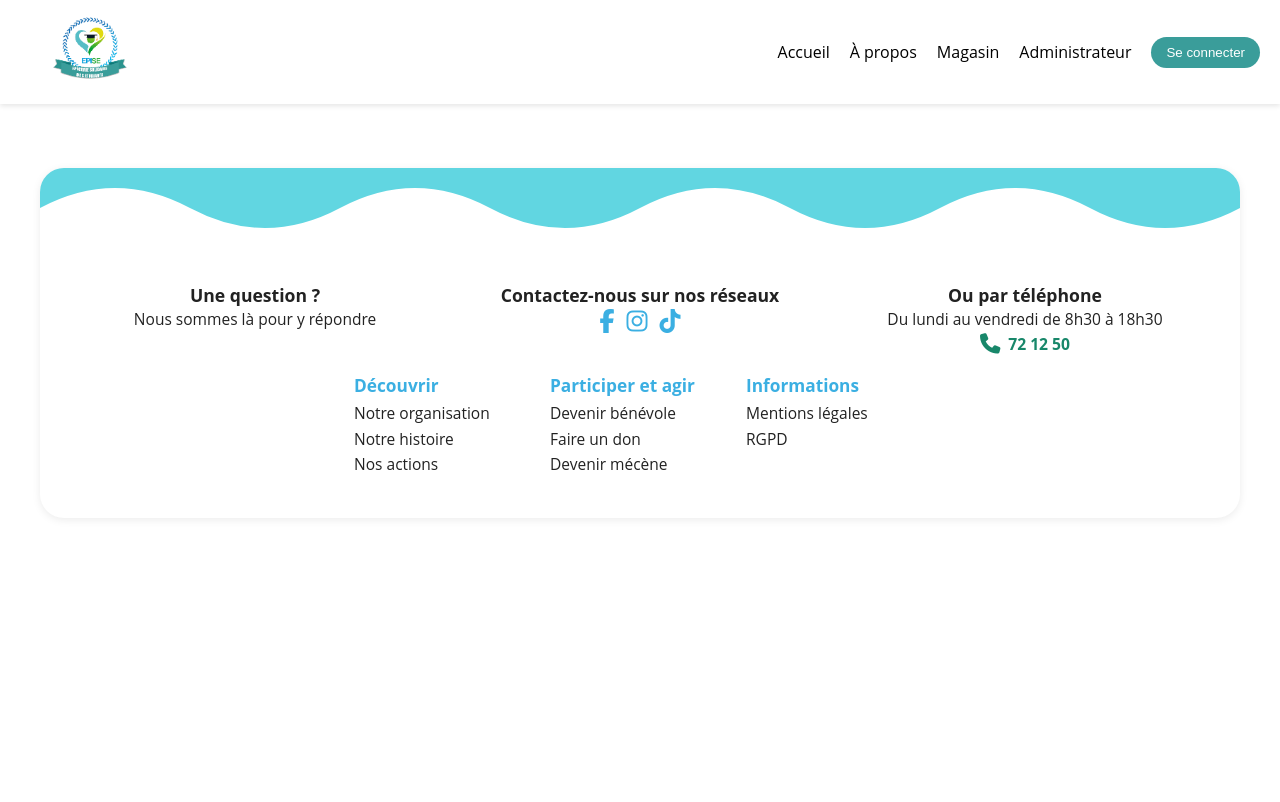
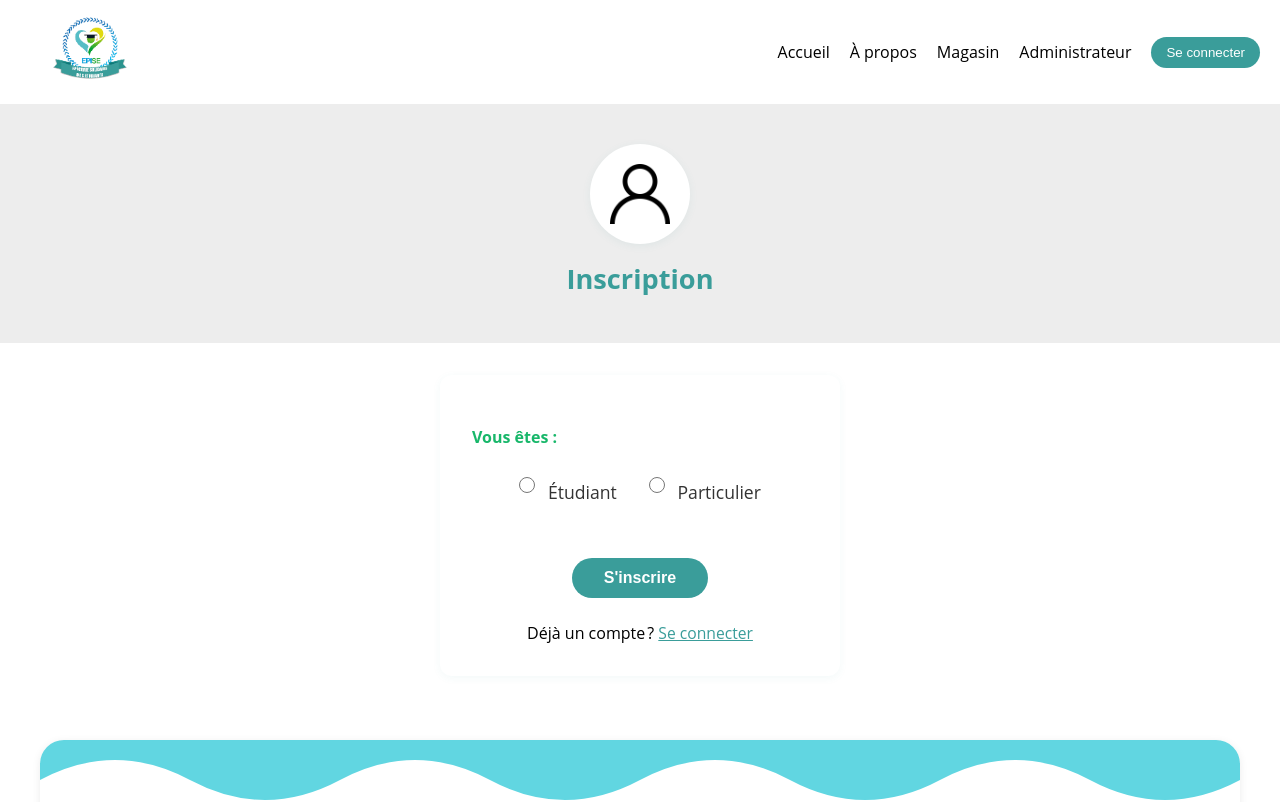
Before and after one commit to ahyolia/SAE401-frontend, an Angular app: page /register in a window 1280 px wide. Before the commit this address led to /. Shown: the top 802 px of the page. Built offline with nearby package versions, Linux system fonts and the light colour scheme.

Commit message:
Page register

```diff
--- a/src/app/app.routes.ts
+++ b/src/app/app.routes.ts
@@ -3,11 +3,13 @@ import { Accueil } from './pages/accueil/accueil';
 import { Apropos } from './pages/apropos/apropos';
 import { Catalogue } from './pages/catalogue/catalogue';
 import { Login } from './pages/login/login';
+import { Register } from './pages/register/register';
 
 export const routes: Routes = [
   { path: '', component: Accueil },
   { path: 'apropos', component: Apropos },
   { path: 'catalogue', component: Catalogue },
-  { path: 'users/login', component: Login },
+  { path: 'login', component: Login },
+  { path: 'register', component: Register },
   // ...autres routes...
 ];
--- a/src/app/pages/catalogue/catalogue.css
+++ b/src/app/pages/catalogue/catalogue.css
@@ -385,9 +385,10 @@ h4 {
         max-width: 400px;
     }
     .catalogue-topbar {
+        flex-wrap: wrap;
         flex-direction: column;
         gap: 1em;
-    }s
+    }
     .catalogue-categories {
         flex-wrap: wrap;
         justify-content: center;
@@ -402,7 +403,7 @@ h4 {
     }
 }
 @media (max-width: 900px) {
-    .product-grid {
+        .product-grid {flex-wrap: wrap;
         grid-template-columns: repeat(2, 1fr);
     }
 }
@@ -426,7 +427,9 @@ h4 {
     background: transparent;
     scrollbar-width: none;
     -ms-overflow-style: none;
+    scroll-padding-left: 0; /* Ajouté pour que le scroll commence bien au début */
 }
+
 .catalogue-categories::-webkit-scrollbar {
     display: none;
 }
@@ -451,3 +454,11 @@ h4 {
         margin-left: 0;
     }
 }
+
+.catalogue-categories a:first-child {
+  position: sticky;
+  left: 0;
+  z-index: 2;
+  background: #55BDC6 !important;
+  color: #fff !important;
+}
--- a/src/app/pages/header/header.ts
+++ b/src/app/pages/header/header.ts
@@ -18,9 +18,9 @@ export class HeaderComponent {
   }
 
   goToAccount() {
-    window.location.href = '/users/account';
+    window.location.href = '/account';
   }
   goToLogin() {
-    window.location.href = '/users/login';
+    window.location.href = '/login';
   }
 }
--- a/src/app/pages/login/login.html
+++ b/src/app/pages/login/login.html
@@ -1,6 +1,6 @@
 <div class="connexion-hero">
   <div class="connexion-avatar">
-    <img src="assets/images/user.png" alt="Avatar">
+    <img src="/images/user.png" alt="Avatar">
   </div>
   <div class="connexion-title">Connexion</div>
 </div>
@@ -17,8 +17,8 @@
     </div>
   </form>
   <div class="connexion-links">
-    <a routerLink="/users/register">Créer un compte</a>
+    <a href="/register">Créer un compte</a>
     &nbsp;|&nbsp;
-    <a routerLink="/users/forgot">Mot de passe oublié ?</a>
+    <a href="/forgot">Mot de passe oublié ?</a>
   </div>
 </div>
--- a/src/app/pages/register/register.css
+++ b/src/app/pages/register/register.css
@@ -0,0 +1,127 @@
+.inscription-hero {
+    background: #ededed;
+    padding: 2.5em 0 2em 0;
+    display: flex;
+    flex-direction: column;
+    align-items: center;
+}
+.inscription-avatar {
+    width: 100px;
+    height: 100px;
+    background: #fff;
+    border-radius: 50%;
+    box-shadow: 0 2px 8px rgba(58,157,154,0.08);
+    display: flex;
+    align-items: center;
+    justify-content: center;
+    margin-bottom: 1em;
+    overflow: hidden;
+}
+.inscription-avatar img {
+    width: 60px;
+    height: 60px;
+    object-fit: contain;
+}
+.inscription-title {
+    font-size: 1.7em;
+    color: #3A9D9A;
+    font-weight: bold;
+    margin-bottom: 0.5em;
+}
+.inscription-section {
+    background: #fff;
+    border-radius: 12px;
+    box-shadow: 0 2px 8px rgba(58,157,154,0.06);
+    margin: 2em auto;
+    padding: 2em;
+    width: 90%;
+    max-width: 400px;
+}
+.inscription-section label {
+    font-weight: bold;
+    color: #18B76A;
+    display: block;
+    margin-top: 1.2em;
+    margin-bottom: 0.2em;
+}
+.role-choice-group {
+    display: flex;
+    justify-content: center;
+    gap: 2em;
+    margin-bottom: 2em;
+    margin-top: 0.5em;
+}
+.role-choice-group label {
+    display: flex;
+    align-items: center;
+    font-weight: normal;
+    color: #333;
+    font-size: 1.1em;
+    cursor: pointer;
+    gap: 0.5em;
+}
+.role-choice-group input[type="radio"] {
+    accent-color: #18B76A;
+    width: 1.2em;
+    height: 1.2em;
+    margin-right: 0.3em;
+}
+.inscription-section input {
+    width: 100%;
+    padding: 0.6em;
+    border: 1px solid #18B76A;
+    border-radius: 6px;
+    margin-bottom: 1em;
+    background: #f9f6f2;
+}
+.inscription-section button {
+    background: #3A9D9A;
+    color: #fff;
+    border: none;
+    border-radius: 20px;
+    padding: 0.7em 2em;
+    font-weight: bold;
+    font-size: 1em;
+    cursor: pointer;
+    margin-top: 1em;
+    transition: background 0.2s;
+}
+.inscription-section button:hover {
+    background: #3BAFE2;
+    color: #fff;
+}
+.inscription-links {
+    margin-top: 1.5em;
+    text-align: center;
+}
+.inscription-links a {
+    color: #3A9D9A;
+    text-decoration: underline;
+    font-size: 0.98em;
+}
+.btn-activation:hover {
+    background: #3BAFE2;
+    color: #fff;
+}
+.adhesion-checkbox {
+    display: flex;
+    align-items: center;
+    gap: 0.7em;
+    margin-top: 1.5em;
+    margin-bottom: 1em;
+}
+.adhesion-checkbox input[type="checkbox"] {
+    width: 1.2em;
+    height: 1.2em;
+    margin: 0;
+}
+
+.alert {
+    background: #55BDC6;
+    color: #fff;
+    padding: 12px 20px;
+    border-radius: 8px;
+    margin-bottom: 24px;
+    font-weight: 500;
+    font-size: 13px;
+}
--- a/src/app/pages/register/register.html
+++ b/src/app/pages/register/register.html
@@ -1 +1,59 @@
-<p>register works!</p>
+<div class="inscription-hero">
+  <div class="inscription-avatar">
+    <img src="/images/user.png" alt="Avatar">
+  </div>
+  <div class="inscription-title" style="text-align:center; width:100%;">Inscription</div>
+</div>
+
+<div class="inscription-section">
+  <div *ngIf="errorMsg" class="alert" id="alert-msg">{{ errorMsg }}</div>
+  <div *ngIf="successMsg" class="alert" id="alert-msg">{{ successMsg }}</div>
+  <form (ngSubmit)="onSubmit()" #registerForm="ngForm">
+    <label>Vous êtes :</label>
+    <div class="role-choice-group">
+      <label>
+        <input type="radio" name="role" value="etudiant" [(ngModel)]="role" (change)="onRoleChange('etudiant')" required>
+        Étudiant
+      </label>
+      <label>
+        <input type="radio" name="role" value="particulier" [(ngModel)]="role" (change)="onRoleChange('particulier')" required>
+        Particulier
+      </label>
+    </div>
+
+    <div *ngIf="role === 'etudiant'" id="etudiant-fields">
+      <label>Numéro étudiant :</label>
+      <input type="text" name="numero_etudiant" [(ngModel)]="numero_etudiant">
+      <label>Nom :</label>
+      <input type="text" name="nom" [(ngModel)]="nom">
+      <label>Prénom :</label>
+      <input type="text" name="prenom" [(ngModel)]="prenom">
+      <label>Email :</label>
+      <input type="email" name="email_etudiant" [(ngModel)]="email_etudiant">
+      <label>Mot de passe :</label>
+      <input type="password" name="password_etudiant" [(ngModel)]="password_etudiant" required>
+      <label class="adhesion-checkbox">
+        <input type="checkbox" name="adherent" [(ngModel)]="adherent">
+        Je souhaite être adhérent (200 F/an)
+      </label>
+    </div>
+
+    <div *ngIf="role === 'particulier'" id="particulier-fields">
+      <label>Nom :</label>
+      <input type="text" name="nom_particulier" [(ngModel)]="nom_particulier">
+      <label>Prénom :</label>
+      <input type="text" name="prenom_particulier" [(ngModel)]="prenom_particulier">
+      <label>Email :</label>
+      <input type="email" name="email_particulier" [(ngModel)]="email_particulier">
+      <label>Mot de passe :</label>
+      <input type="password" name="password_particulier" [(ngModel)]="password_particulier" required>
+    </div>
+    <div style="display: flex; justify-content: center; margin-top: 1.5em;">
+      <button type="submit" class="btn-activation" [disabled]="loading">S'inscrire</button>
+    </div>
+  </form>
+
+  <div class="inscription-links">
+    Déjà un compte ? <a href="/login">Se connecter</a>
+  </div>
+</div>
--- a/src/app/pages/register/register.ts
+++ b/src/app/pages/register/register.ts
@@ -1,11 +1,76 @@
 import { Component } from '@angular/core';
+import { CommonModule } from '@angular/common';
+import { FormsModule } from '@angular/forms';
+import { HttpClient } from '@angular/common/http';
 
 @Component({
   selector: 'app-register',
-  imports: [],
+  standalone: true,
+  imports: [CommonModule, FormsModule],
   templateUrl: './register.html',
   styleUrl: './register.css'
 })
 export class Register {
+  role: string = '';
+  numero_etudiant: string = '';
+  nom: string = '';
+  prenom: string = '';
+  email_etudiant: string = '';
+  password_etudiant: string = '';
+  adherent: boolean = false;
 
+  nom_particulier: string = '';
+  prenom_particulier: string = '';
+  email_particulier: string = '';
+  password_particulier: string = '';
+
+  errorMsg: string = '';
+  successMsg: string = '';
+  loading: boolean = false;
+
+  constructor(private http: HttpClient) {}
+
+  onRoleChange(value: string) {
+    this.role = value;
+  }
+
+  onSubmit() {
+    this.loading = true;
+    let data: any = { role: this.role };
+    if (this.role === 'etudiant') {
+      data = {
+        ...data,
+        numero_etudiant: this.numero_etudiant,
+        nom: this.nom,
+        prenom: this.prenom,
+        email_etudiant: this.email_etudiant,
+        password: this.password_etudiant,
+        adherent: this.adherent ? 1 : 0
+      };
+    } else if (this.role === 'particulier') {
+      data = {
+        ...data,
+        nom_particulier: this.nom_particulier,
+        prenom_particulier: this.prenom_particulier,
+        email_particulier: this.email_particulier,
+        password: this.password_particulier
+      };
+    }
+    this.http.post<any>('http://localhost/SAE401/api/users/register', data)
+      .subscribe({
+        next: (response) => {
+          if (response.success) {
+            this.successMsg = response.message || 'Inscription réussie.';
+            setTimeout(() => window.location.href = '/users/login', 1500);
+          } else {
+            this.errorMsg = response.message || 'Erreur lors de l’inscription.';
+          }
+          this.loading = false;
+        },
+        error: () => {
+          this.errorMsg = 'Erreur lors de l’inscription.';
+          this.loading = false;
+        }
+      });
+  }
 }
```
